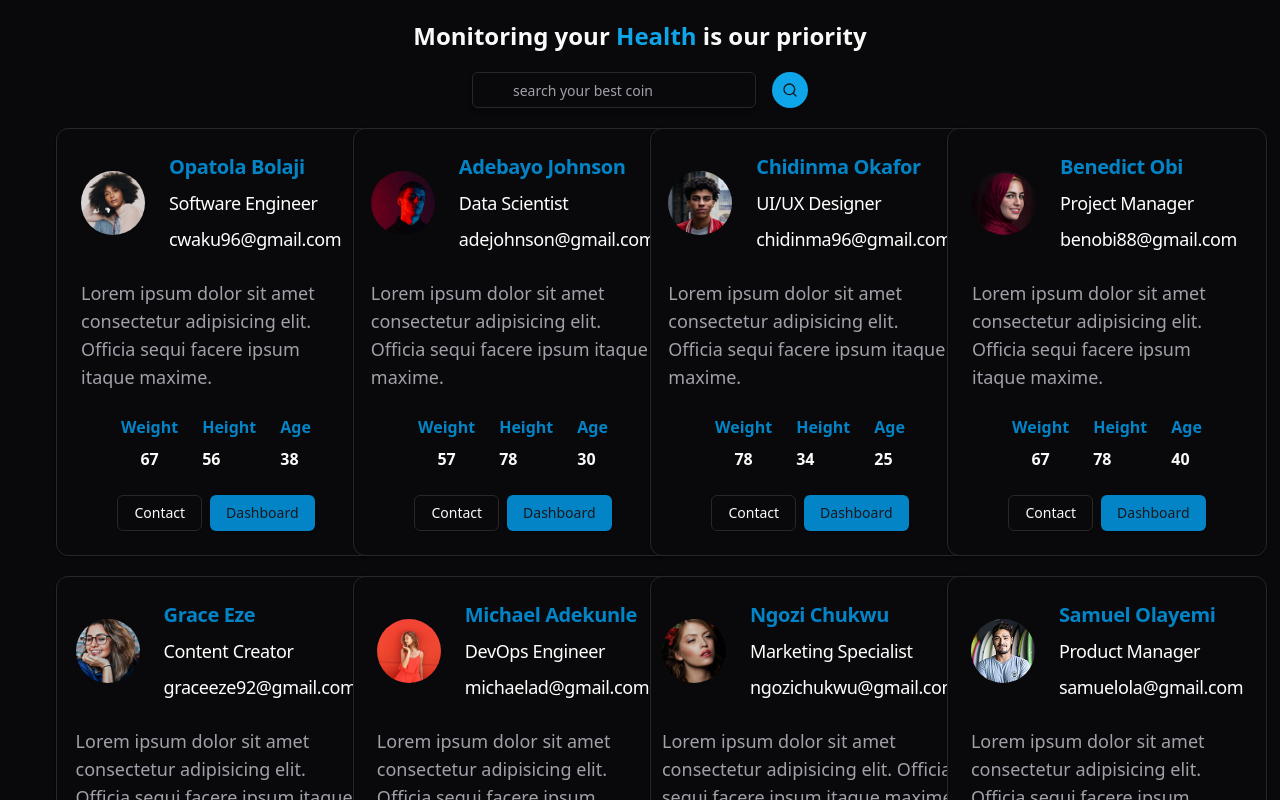
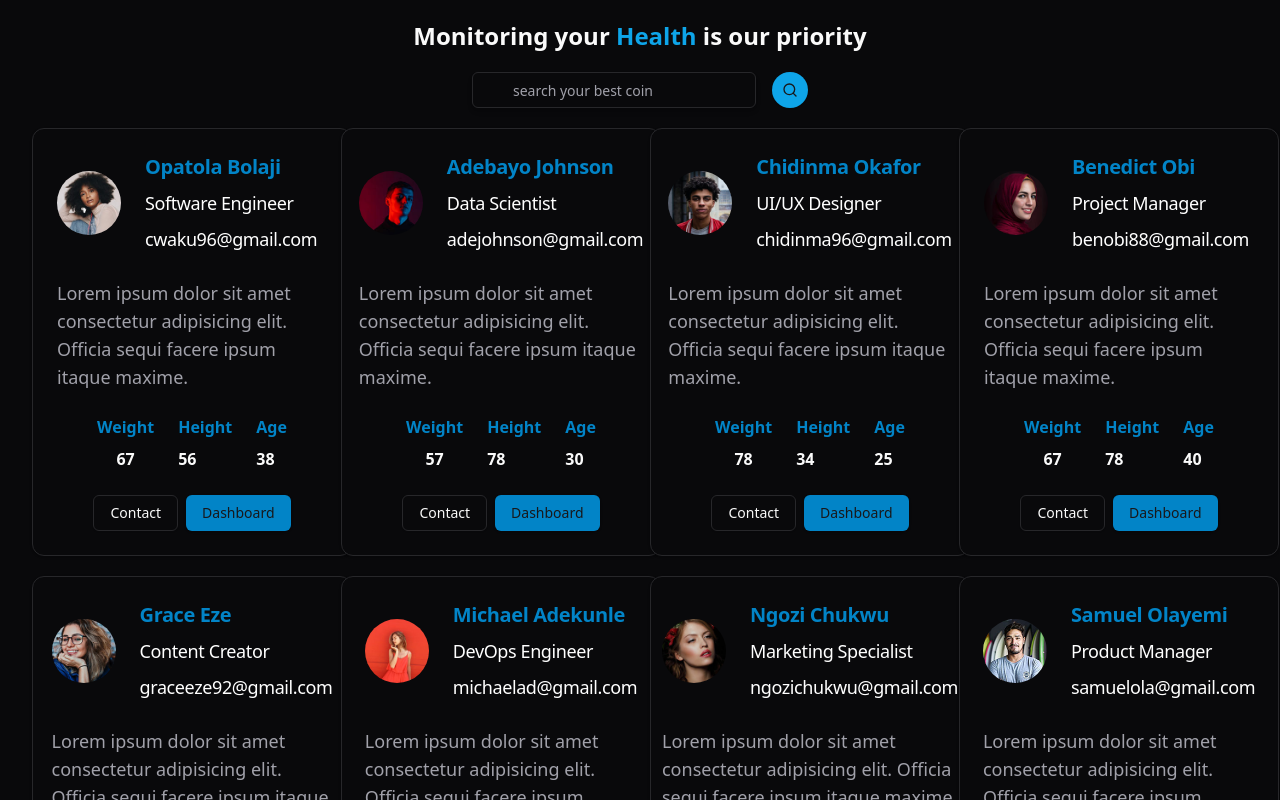
Before and after one commit to emperorbj/dasboard, a React (Vite) app in the folder dash/: page / in a window 1280 px wide. Shown: the part 440-1240 px from the top of the page. Built offline with nearby package versions, Linux system fonts and the light colour scheme.

Commit message:
"Updated grid layout styling in Home.jsx"

```diff
--- a/dash/src/components/UserCards.jsx
+++ b/dash/src/components/UserCards.jsx
@@ -24,7 +24,7 @@ const UserCard = ({ item }) => {
 
             <div>
 
-                <Card className="w-[400px] hover:bg-sky-100 hover:shadow-xl hover:shadow-sky-100 sm:w-[280px]
+                <Card className="w-[370px] hover:bg-sky-100 hover:shadow-xl hover:shadow-sky-100 sm:w-[280px]
                 flex flex-col justify-center items-center md:w-[270px] lg:w-[320px]">
                     <CardHeader>
                         <CardTitle className="dark:text-blue-500 flex items-center gap-6 mb-5">
--- a/dash/src/pages/Home.jsx
+++ b/dash/src/pages/Home.jsx
@@ -51,7 +51,8 @@ const Home = () => {
                 </form>
 
                 {/* coin card display */}
-                <div className="mx-3 gap-3 md:gap-5 md:mx-2 lg:mx-14 grid grid-cols-1 sm:grid-cols-2 md:grid-cols-3 lg:grid-cols-4">
+                <div className="mx-3 gap-3 md:gap-5 md:mx-2 lg:mx-8 grid grid-cols-1 sm:grid-cols-2
+                md:grid-cols-3 lg:grid-cols-4">
                     {filteredNames.length > 0 ? (
                         filteredNames.map((item) => (
                             <Link key={item.id} to={`/dashboard/${item.id}`}>
```
